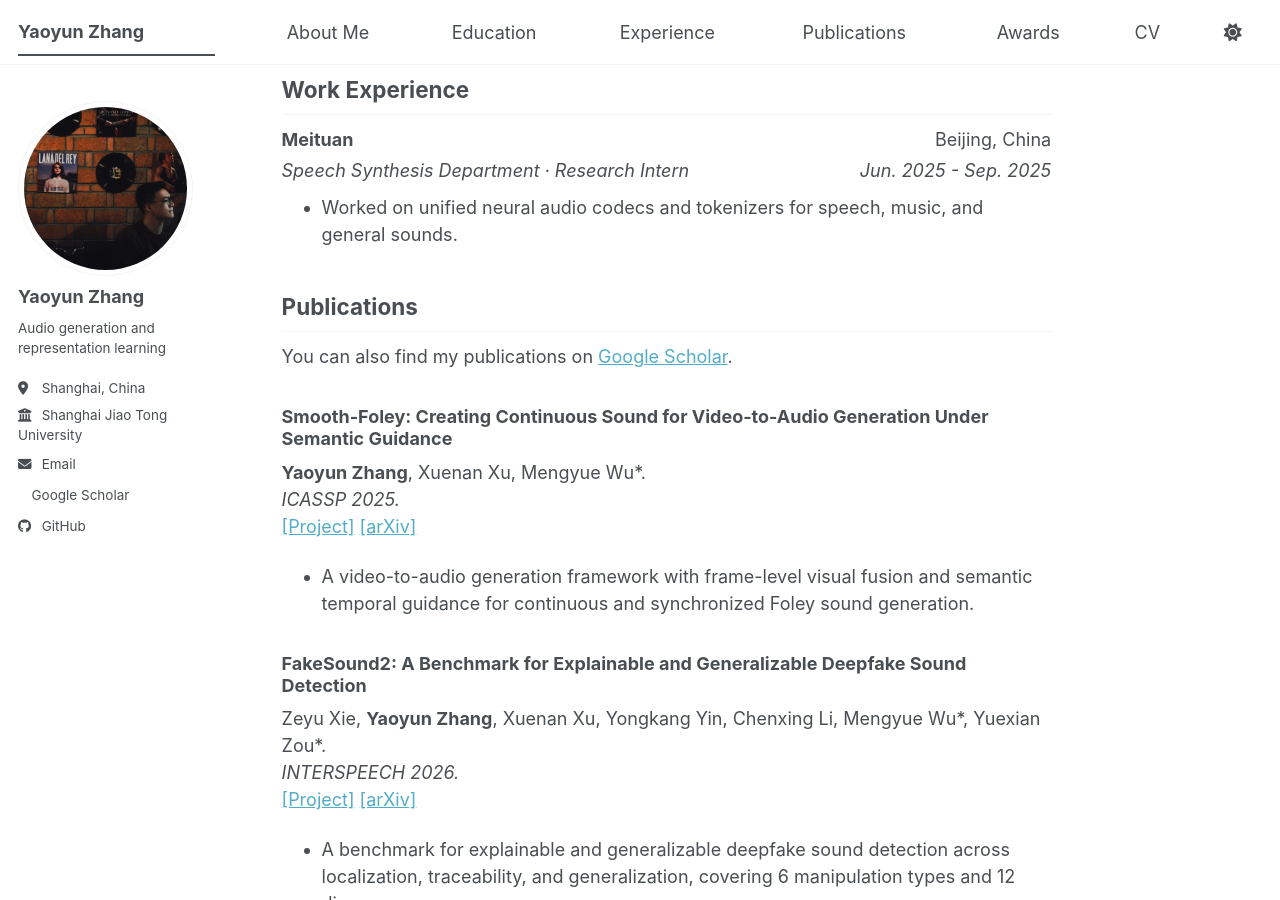
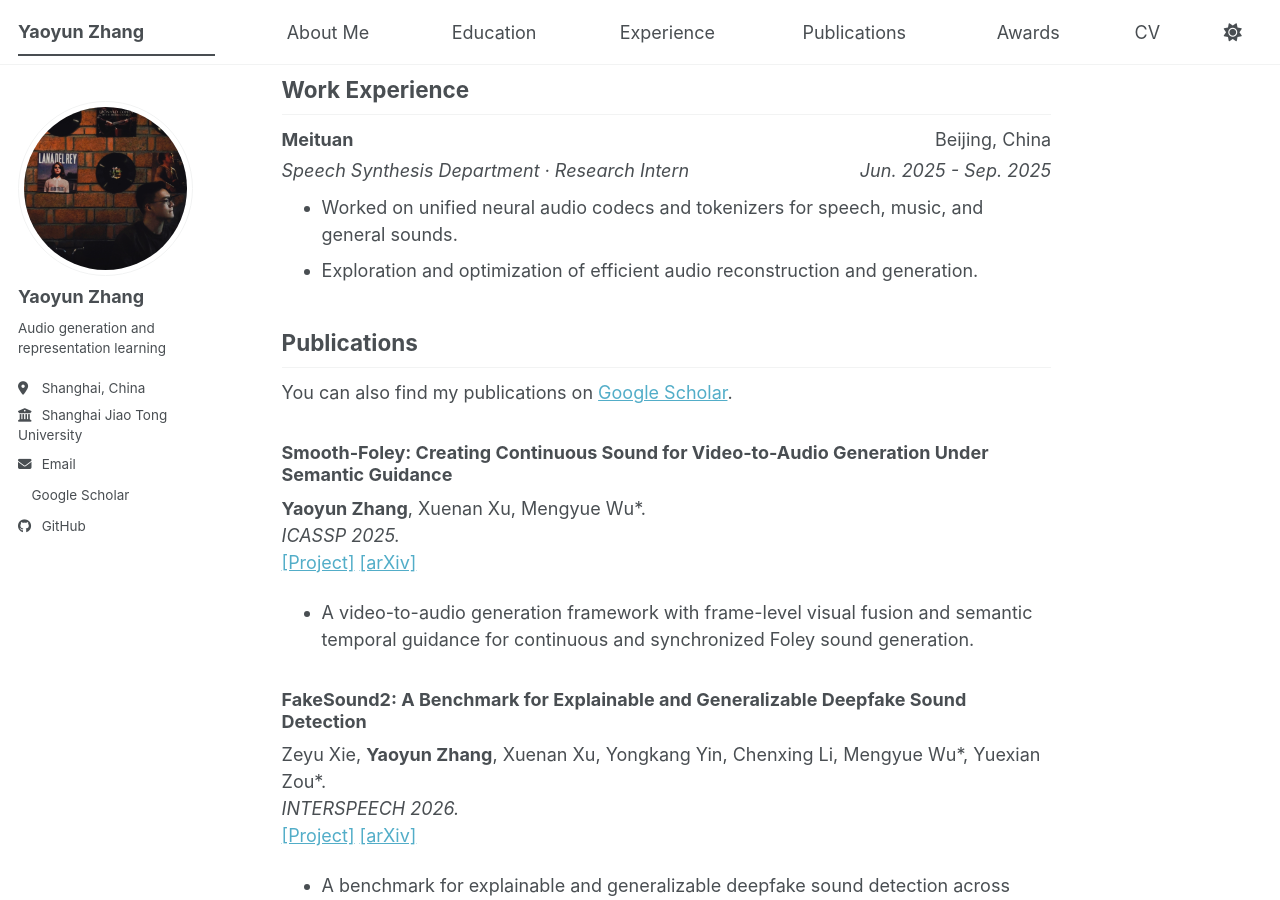
Before and after one commit to Danny-C-Auditore/dannyzhang.github.io, a Jekyll site: the page built from _pages/about.md, in a window 1280 px wide and 900 px high, scrolled down 1025 px. Built offline with Jekyll 4.4.1, drawn with Linux system fonts in a browser that asks for light colours; a style sheet for code colours, icons or effects is not loaded.

Commit message:
Refine Meituan experience description

```diff
--- a/_pages/about.md
+++ b/_pages/about.md
@@ -63,6 +63,7 @@ During my research internship at Meituan, I worked on neural audio codecs and to
   <div class="education-details">
     <ul>
       <li>Worked on unified neural audio codecs and tokenizers for speech, music, and general sounds.</li>
+      <li>Exploration and optimization of efficient audio reconstruction and generation.</li>
     </ul>
   </div>
 </div>
```
